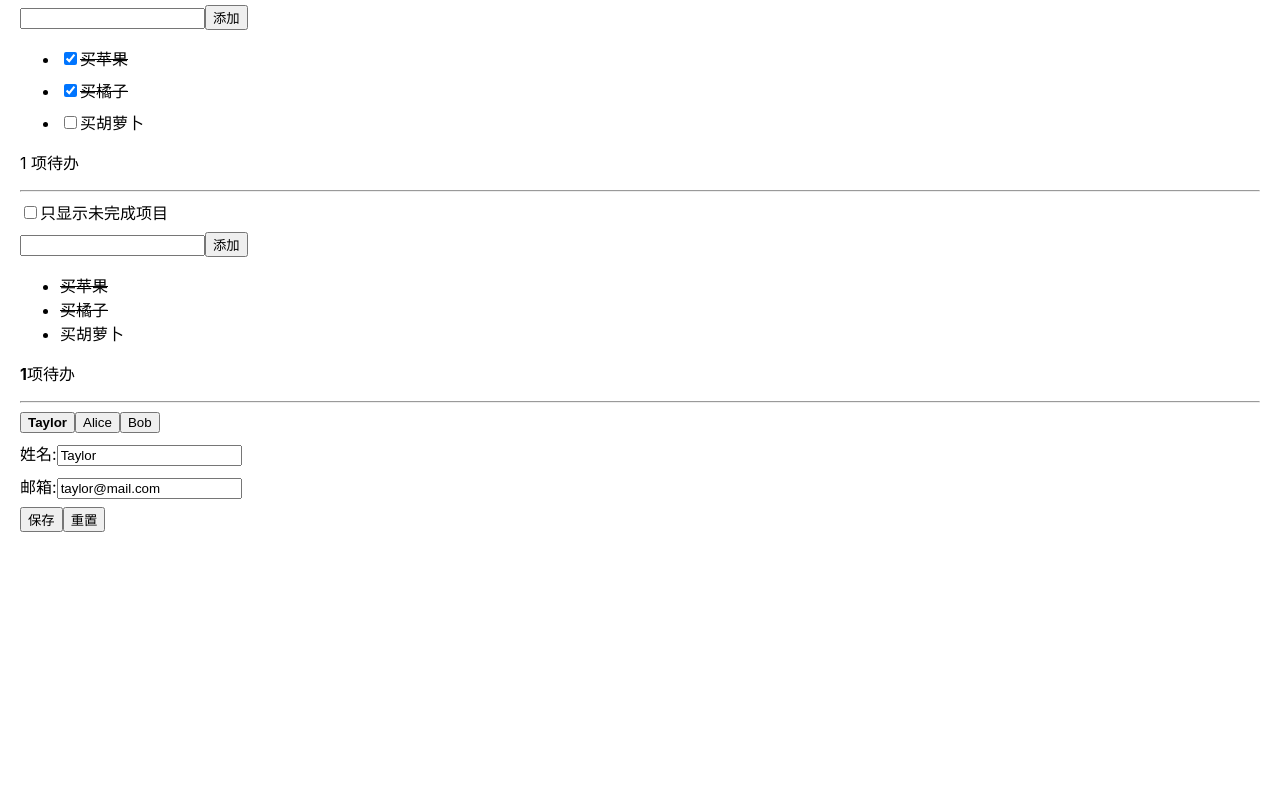
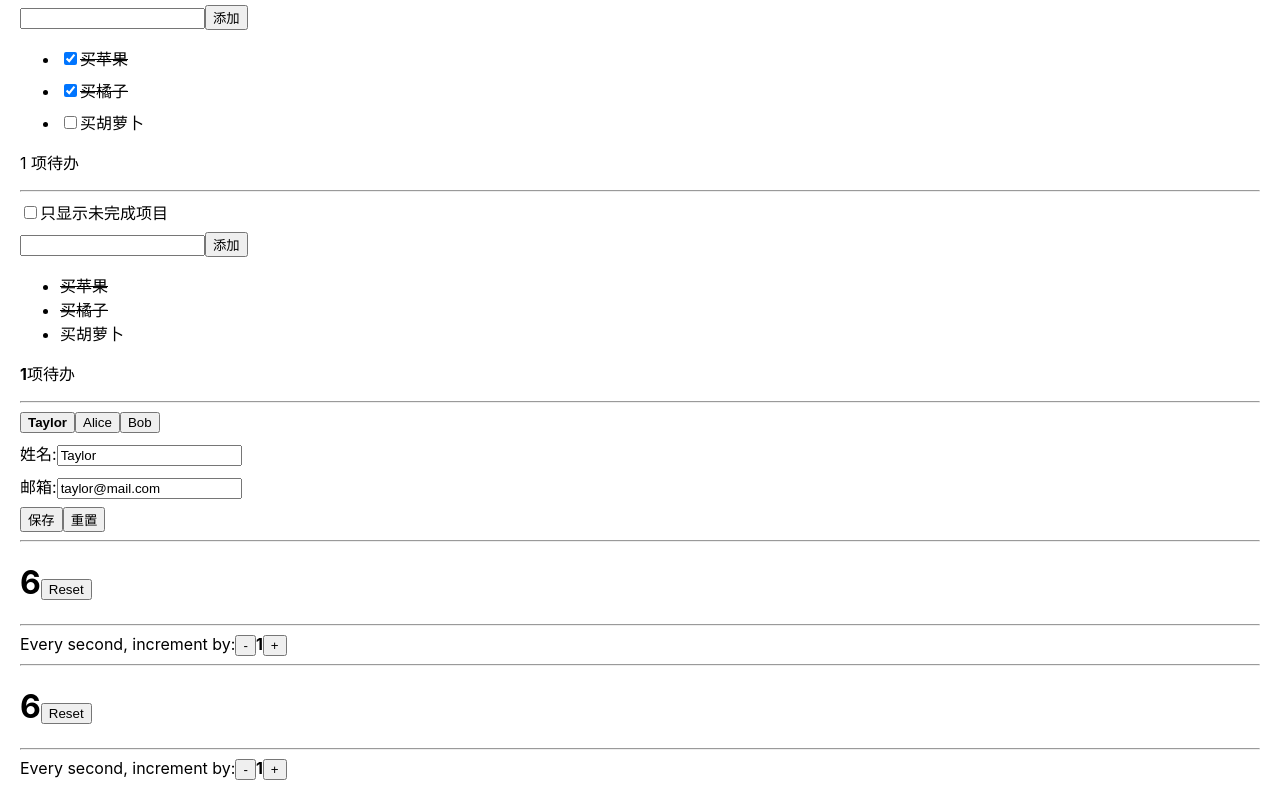
Before and after one commit to Aerolii/study-react-lib, a React (Create React App) app: page / in a window 1280 px wide. Shown: the part 6664-7464 px from the top of the page. Before the commit the page ends 7216 px from the top, so only its background shows below. Built offline with nearby package versions, Linux system fonts and the light colour scheme.

Commit message:
feat: 使用 effect 实现一个累加器，但是 依赖 的响应式变量会导致累加器停滞，这可以使用 Ref 来解决，因为 Ref 是不可变量并且不会导致重新渲染，在 Effect 内部可以访问被同步修改的 Ref.current

```diff
--- a/src/App.jsx
+++ b/src/App.jsx
@@ -17,6 +17,8 @@ import EffectCleanFunction from './effect/EffectCleanFunction'
 import EffectFormInputFocus from './effect/EffectFormInputFocus'
 import EffectFormInputFocusByProp from './effect/EffectFormInputFocusByProp'
 import EffectPlayground from './effect/EffectPlayground'
+import EffectTimer from './effect/EffectTimer'
+import EffectTimerWithRef from './effect/EffectTimerWithRef'
 import EffectTodos from './effect/EffectTodos'
 import EventHandleFetch from './effect/EventHandleFetch'
 import MessengerReducer from './reducer/MessengerReducer'
@@ -171,6 +173,10 @@ export default function App() {
       <EffectTodosFunction />
       <hr />
       <EffectChangeForm />
+      <hr />
+      <EffectTimer />
+      <hr />
+      <EffectTimerWithRef />
     </>
   )
 }
--- /dev/null
+++ b/src/effect/EffectTimer.jsx
@@ -0,0 +1,38 @@
+import { useEffect, useRef, useState } from 'react'
+
+export default function EffectTimer() {
+  const [count, setCount] = useState(0)
+  const [increment, setIncrement] = useState(1)
+
+  useEffect(() => {
+    const timerId = setInterval(() => {
+      setCount((c) => c + increment)
+    }, 1000)
+    return () => clearInterval(timerId)
+  }, [increment])
+
+  return (
+    <>
+      <h1>
+        {count}
+        <button onClick={() => setCount(0)}>Reset</button>
+      </h1>
+      <hr />
+      <div>
+        Every second, increment by:
+        <button
+          disabled={increment === 0}
+          onClick={() =>
+            setIncrement((i) => {
+              return i - 1
+            })
+          }
+        >
+          -
+        </button>
+        <b>{increment}</b>
+        <button onClick={() => setIncrement((i) => i + 1)}>+</button>
+      </div>
+    </>
+  )
+}
--- /dev/null
+++ b/src/effect/EffectTimerWithRef.jsx
@@ -0,0 +1,41 @@
+import { useEffect, useRef, useState } from 'react'
+
+export default function EffectTimerWithRef() {
+  const [count, setCount] = useState(0)
+  const [increment, setIncrement] = useState(1)
+  const incrementRef = useRef(increment)
+
+  useEffect(() => {
+    const timerId = setInterval(() => {
+      setCount((c) => c + incrementRef.current)
+    }, 1000)
+    return () => clearInterval(timerId)
+  }, [])
+
+  const handleSetIncrement = (isAdd) => {
+    const n = isAdd ? increment + 1 : increment - 1
+    incrementRef.current = n
+    setIncrement(n)
+  }
+
+  return (
+    <>
+      <h1>
+        {count}
+        <button onClick={() => setCount(0)}>Reset</button>
+      </h1>
+      <hr />
+      <div>
+        Every second, increment by:
+        <button
+          disabled={increment === 0}
+          onClick={() => handleSetIncrement(false)}
+        >
+          -
+        </button>
+        <b>{increment}</b>
+        <button onClick={() => handleSetIncrement(true)}>+</button>
+      </div>
+    </>
+  )
+}
```
